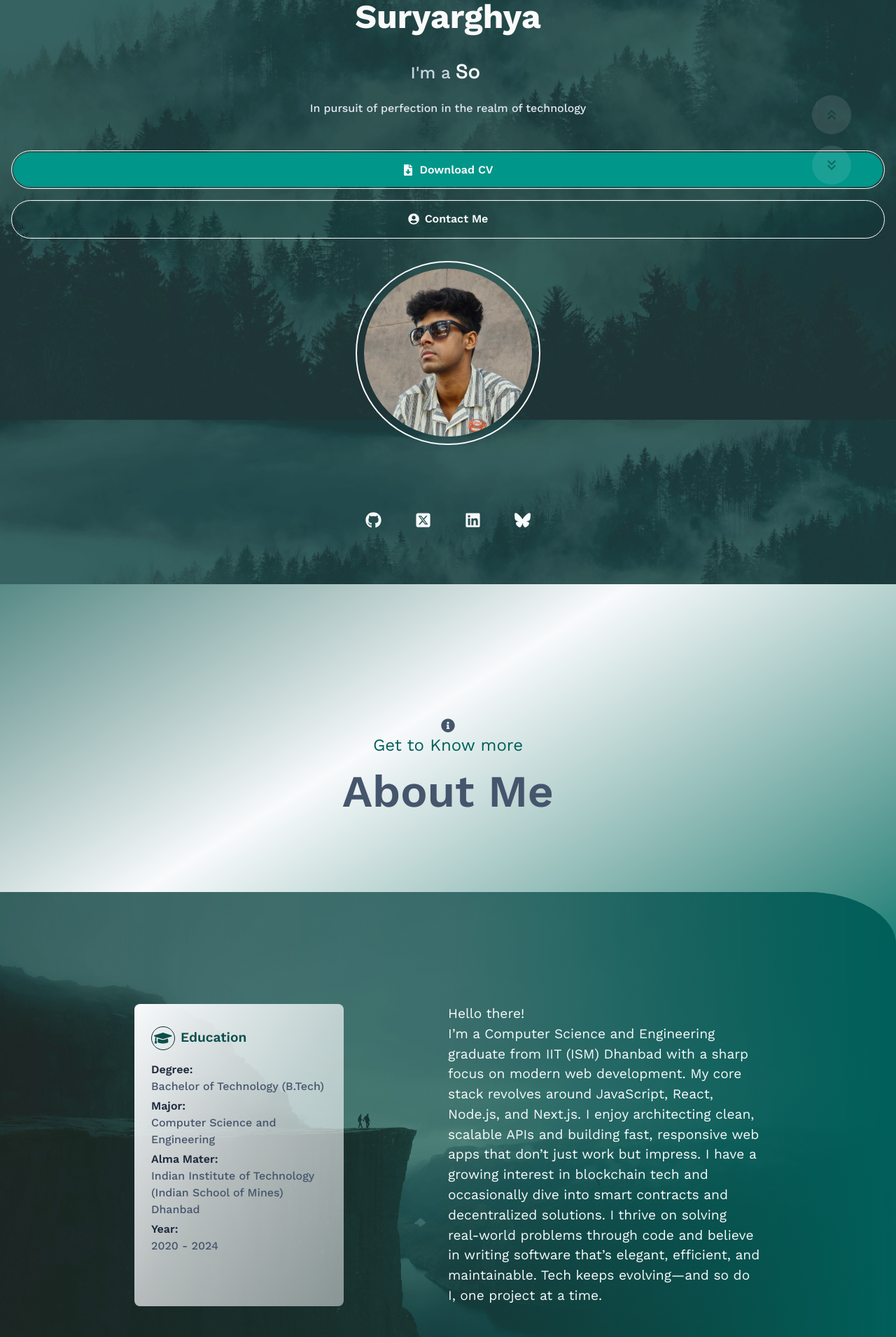
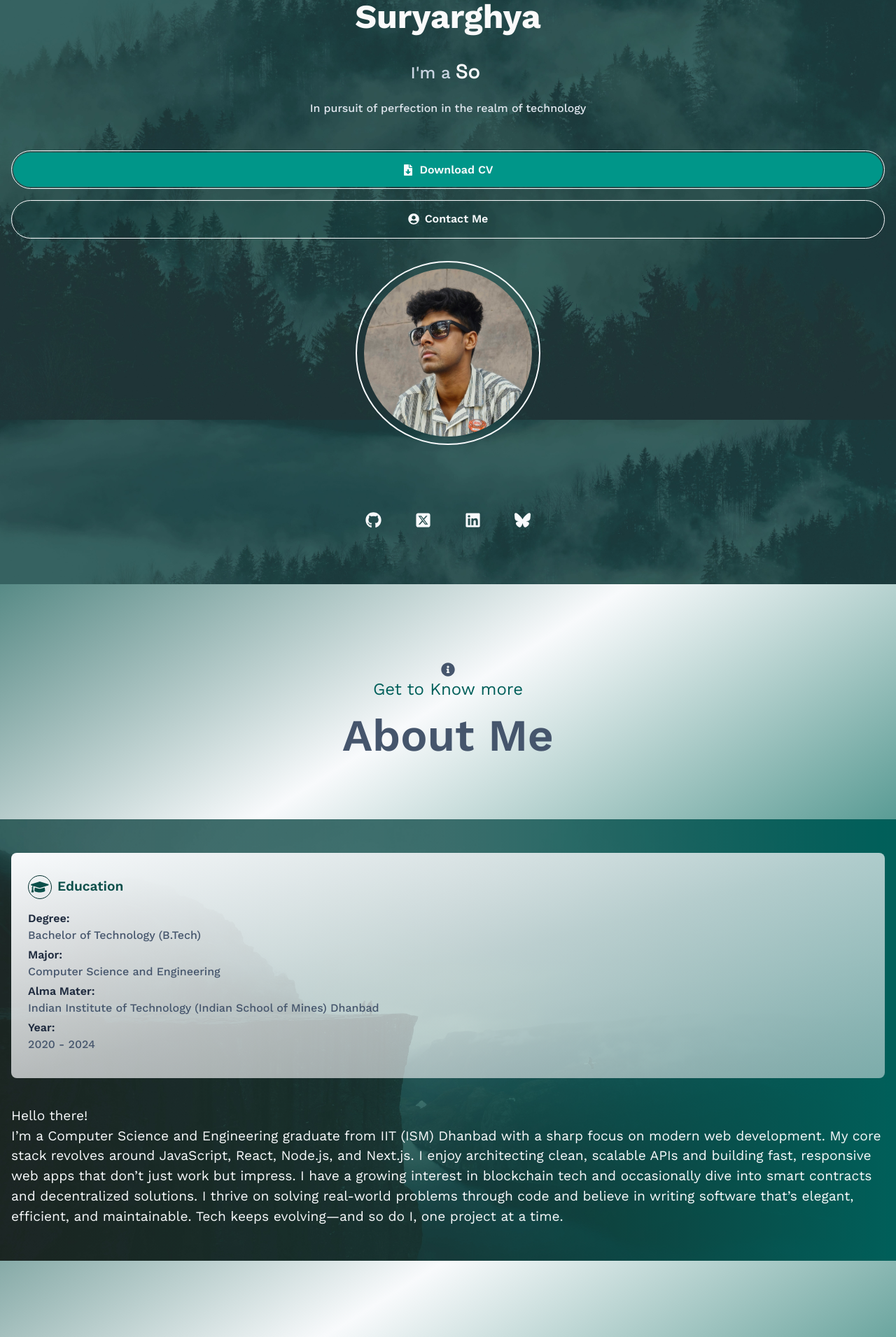
Before and after one commit to cole319/portfolio-suryarghya-0524, a Next.js app: page / in a window 1280 px wide. Shown: the part 200-2111 px from the top of the page at 70% size. Built offline with nearby package versions, Linux system fonts and the light colour scheme.

Commit message:
skills-projects rspv

```diff
--- a/app/components/AboutMe.tsx
+++ b/app/components/AboutMe.tsx
@@ -5,11 +5,11 @@ export default function AboutMe() {
     <section
       id="about_me"
       data-key="next_prev"
-      className="px-[12rem] py-[10rem] bg-gradient-to-l from-teal-800 via-teal-800/20 to-transparent text-slate-50 rounded-tr-[10%] flex justify-between item-center"
+      className="px-[1rem] 2xlc:px-[12rem] py-[3rem] 2xlc:py-[10rem] bg-gradient-to-l from-teal-800 via-teal-800/20 to-transparent text-slate-50 2xlc:rounded-tr-[10%] flex flex-col gap-[2.5rem] 2xlc:gap-0 2xlc:flex-row justify-between item-center"
     >
       <div
         id="education"
-        className="bg-gradient-to-br from-slate-50 via-slate-50/70 to-slate-50/50 px-[1.5rem] py-[2rem] rounded-[0.5rem] w-1/3"
+        className="bg-gradient-to-br from-slate-50 via-slate-50/70 to-slate-50/50 px-[1.5rem] py-[2rem] rounded-[0.5rem] w-full 2xlc:w-1/3"
       >
         <div
           id="education_header"
@@ -40,7 +40,7 @@ export default function AboutMe() {
           <p className="text-slate-600 pb-1">2020 - 2024</p>
         </div>
       </div>
-      <div className="w-1/2 text-[1.2rem]">
+      <div className="w-full 2xlc:w-1/2 text-[1.2rem]">
         <p>Hello there!</p>
         <p>
           {" "}
--- a/app/components/Header.tsx
+++ b/app/components/Header.tsx
@@ -6,7 +6,7 @@ interface HeaderProps {
 
 export default function Header({ icon, heading, desc }: HeaderProps) {
   return (
-    <article className="flex flex-col justify-center items-center pt-[10rem] pb-[4rem]">
+    <article className="flex flex-col justify-center items-center pt-[5rem] pb-[2.5rem] 2xlc:pt-[10rem] 2xlc:pb-[4rem]">
       <span className="text-slate-600">{icon}</span>
       <h2 className="text-[1.5rem] text-teal-800">{desc}</h2>
       <h1 className="text-[4rem] text-slate-600 font-semibold">{heading}</h1>
--- a/app/components/Hero.tsx
+++ b/app/components/Hero.tsx
@@ -36,7 +36,7 @@ export default function Hero() {
           </h1>
         </div>
 
-        <h2 className="pt-[2.5rem] text-[1.5rem] 2xlc:text-[2rem] font-medium text-slate-300 ">
+        <h2 className="pt-[2.5rem] text-[1.5rem] 2xlc:text-[2rem] font-medium text-slate-300 text-center 2xlc:text-start">
           I'm a{" "}
           <TypeAnimation
             sequence={[
--- a/app/components/Projects.tsx
+++ b/app/components/Projects.tsx
@@ -10,9 +10,10 @@ export default function Projects() {
     <section
       id="projects"
       data-key="next_prev"
-      className="px-[12rem] py-[6rem] bg-gradient-to-l from-teal-800 via-teal-800/50 to-transparent text-slate-50 rounded-tr-[10%] flex flex-col justify-center item-center"
+      // className="px-[12rem] py-[6rem] bg-gradient-to-l from-teal-800 via-teal-800/50 to-transparent text-slate-50 rounded-tr-[10%] flex flex-col justify-center item-center"
+      className="px-[1rem] 2xlc:px-[12rem] py-[5rem] 2xlc:py-[10rem] bg-gradient-to-r from-teal-800/70 via-teal-800/20 to-transparent text-slate-50 2xlc:rounded-tr-[10%] flex flex-col gap-[2.5rem] 2xlc:gap-0 2xlc:flex-row justify-between item-center"
     >
-      <div className="grid grid-cols-3 gap-[2rem]">
+      <div className="grid 2xlc:grid-cols-3 gap-[2rem]">
         {projects.map((project, idx) => {
           return (
             <div
--- a/app/components/SectionNavButton.tsx
+++ b/app/components/SectionNavButton.tsx
@@ -9,7 +9,7 @@ import { navigateToNext, navigateToPrev } from "../utils/navigateToNextOrPrev";
 export function SectionNavButtonUp() {
   return (
     <button
-      className="bg-slate-50/10 text-teal-950/50 p-[1rem] text-[1.5rem] rounded-full cursor-pointer hover:bg-slate-50 hover:text-teal-950 ease-in-out duration-300"
+      className="hidden 2xlc:block bg-slate-50/10 text-teal-950/50 p-[1rem] text-[1.5rem] rounded-full cursor-pointer hover:bg-slate-50 hover:text-teal-950 ease-in-out duration-300"
       onClick={navigateToPrev}
     >
       <MdKeyboardDoubleArrowUp />
@@ -20,7 +20,7 @@ export function SectionNavButtonUp() {
 export function SectionNavButtonDown() {
   return (
     <button
-      className="bg-slate-50/10 text-teal-950/50 p-[1rem] text-[1.5rem] rounded-full cursor-pointer hover:bg-slate-50 hover:text-teal-950 ease-in-out duration-300"
+      className="hidden 2xlc:block bg-slate-50/10 text-teal-950/50 p-[1rem] text-[1.5rem] rounded-full cursor-pointer hover:bg-slate-50 hover:text-teal-950 ease-in-out duration-300"
       onClick={navigateToNext}
     >
       <MdKeyboardDoubleArrowDown />
--- a/app/components/Skills.tsx
+++ b/app/components/Skills.tsx
@@ -9,11 +9,12 @@ export default function Skills() {
     <section
       id="skills"
       data-key="next_prev"
-      className="px-[12rem] py-[6rem] bg-gradient-to-r from-teal-800 via-teal-800/50 to-transparent text-slate-50 rounded-bl-[10%] flex justify-between item-center"
+      // className="px-[12rem] py-[6rem] bg-gradient-to-r from-teal-800 via-teal-800/50 to-transparent text-slate-50 rounded-bl-[10%] flex justify-between item-center"
+      className="px-[1rem] 2xlc:px-[12rem] py-[3rem] 2xlc:py-[10rem] bg-gradient-to-r from-teal-800/70 via-teal-800/20 to-transparent text-slate-50 2xlc:rounded-bl-[10%] flex flex-col gap-[2.5rem] 2xlc:gap-0 2xlc:flex-row justify-between item-center"
     >
       <div
         id="skills_container"
-        className="grid grid-cols-2 grid-rows-2 w-full gap-[2rem]"
+        className="grid 2xlc:grid-cols-2 2xlc:grid-rows-2 w-full gap-[2rem]"
       >
         {skillList.map((skill, idx) => {
           return (
--- a/app/page.tsx
+++ b/app/page.tsx
@@ -33,7 +33,7 @@ export default function Home() {
         heading="About Me"
         desc="Get to Know more"
       />
-      <div className="bg-[url('/aboutme_bg.jpg')] bg-cover bg-fixed bg-center rounded-tr-[10%] rounded-bl-[10%]">
+      <div className="bg-[url('/aboutme_bg.jpg')] bg-cover bg-fixed bg-center 2xlc:rounded-tr-[10%] 2xlc:rounded-bl-[10%]">
         <AboutMe />
       </div>
       <Header
@@ -41,7 +41,7 @@ export default function Home() {
         heading="Skills"
         desc="Explore my"
       />
-      <div className="bg-[url('/skills_bg.jpg')] bg-cover bg-fixed bg-center rounded-tr-[10%] rounded-bl-[10%]">
+      <div className="bg-[url('/skills_bg.jpg')] bg-cover bg-fixed bg-center 2xlc:rounded-tr-[10%] 2xlc:rounded-bl-[10%]">
         <Skills />
       </div>
       <Header
@@ -49,7 +49,7 @@ export default function Home() {
         heading="Projects"
         desc="Browse my latest"
       />
-      <div className="bg-[url('/projects_bg.jpg')] bg-cover bg-fixed bg-center rounded-tr-[10%]">
+      <div className="bg-[url('/projects_bg.jpg')] bg-cover bg-fixed bg-center 2xlc:rounded-tr-[10%]">
         <Projects />
       </div>
       <Header
```
